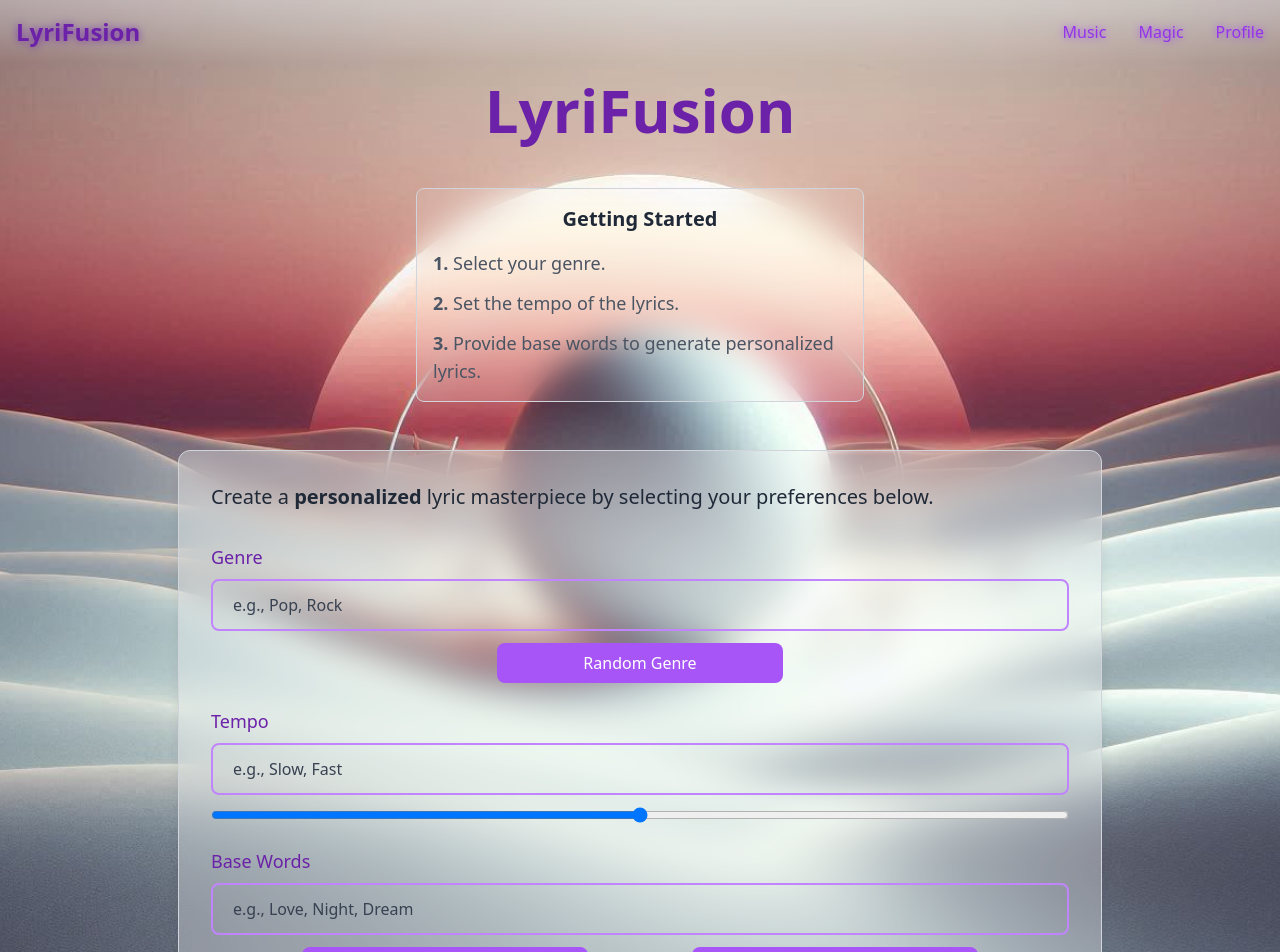
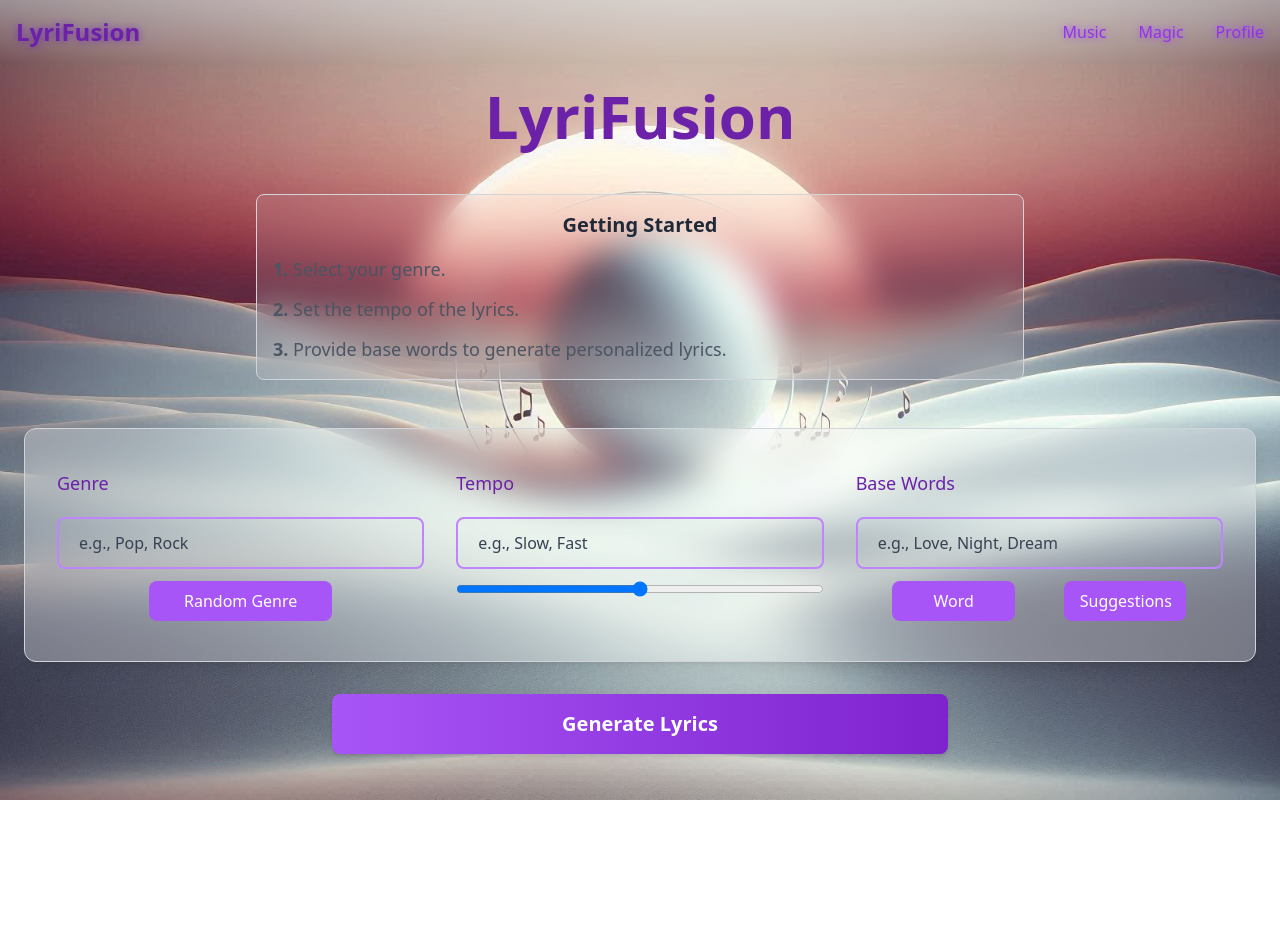
Before and after one commit to cetijunior/LyriFusion, a React (Vite) app: page / in a window 1280 px wide. Shown: the top 952 px of the page. After the commit the page ends 800 px from the top, so only its background shows below. Built offline with nearby package versions, Linux system fonts and the light colour scheme; no server answers.

Commit message:
added navabr pages

```diff
--- a/src/pages/HomePage.jsx
+++ b/src/pages/HomePage.jsx
@@ -35,12 +35,12 @@ const HomePage = () => {
     >
       <Navbar />
 
-      <div className="text-center pt-10 flex flex-col items-center w-full">
+      <div className="text-center lg:pt-0 pt-10 flex flex-col items-center w-full">
         <h1 className="text-4xl sm:text-5xl md:text-6xl font-extrabold text-purple-800 mb-6 transition-all duration-500 ease-in-out">
           LyriFusion
         </h1>
 
-        <div className="rounded-lg p-4 bg-white bg-opacity-10 backdrop-blur-lg mt-6 border border-gray-300 text-lg text-white w-full max-w-sm sm:max-w-md">
+        <div className="rounded-lg p-4 bg-white bg-opacity-10 backdrop-blur-lg mt-6 border border-gray-300 text-lg text-white w-full max-w-sm sm:max-w-3xl">
           <p className="text-xl text-gray-800 font-bold">Getting Started</p>
           <ul className="text-left text-md text-gray-600 mt-4 space-y-3">
             <li><span className="font-bold">1.</span> Select your genre.</li>
@@ -50,19 +50,18 @@ const HomePage = () => {
         </div>
       </div>
 
-      <div className="w-full md:w-11/12 lg:w-9/12 mx-auto mt-12">
-        <div className="p-6 sm:p-8 rounded-xl backdrop-blur-lg bg-white bg-opacity-30 border border-gray-300 space-y-8 shadow-lg">
-          <p className="text-gray-800 text-lg sm:text-xl mb-6">
-            Create a <span className="font-semibold">personalized</span> lyric masterpiece by selecting your preferences below.
-          </p>
+      <div className="items-center w-full md:w-11/12 lg:w-full mx-auto mt-12">
 
-          {/* Inputs */}
-          <div className="flex flex-col space-y-6 w-full">
-            <div className="w-full">
+
+
+        {/* Make the form a row on large screens (lg) and keep it stacked on smaller screens */}
+        <div className="p-6 sm:p-8 rounded-xl backdrop-blur-lg bg-white bg-opacity-30 border border-gray-300 space-y-8 lg:space-x-8 lg:py-10 lg:space-y-0 lg:flex lg:justify-between lg:items-start shadow-lg">
+
+          {/* Genre */}
+          <div className="w-full lg:w-1/3 flex flex-col  space-y-3">
             <label className="block text-purple-800 text-lg font-medium mb-2">
               Genre
             </label>
-              <div className="flex flex-col items-center space-y-3">
             <input
               className="border-2 border-purple-400 bg-inherit text-gray-900 placeholder-gray-700 rounded-lg w-full py-3 px-5 text-base focus:outline-none focus:ring-4 focus:ring-purple-500 transition-all duration-300"
               type="text"
@@ -70,8 +69,9 @@ const HomePage = () => {
               value={genre}
               onChange={(e) => setGenre(e.target.value)}
             />
+            <div className="flex items-center justify-center">
               <button
-                  className="bg-purple-500 w-1/2 sm:w-1/3 items-center text-white px-4 py-2 rounded-lg hover:bg-purple-700 transition-all duration-300"
+                className="bg-purple-500 w-1/2 sm:w-1/2 items-center text-white px-4 py-2 rounded-lg hover:bg-purple-700 transition-all duration-300"
                 onClick={() => setGenre("Pop")} // Sample random genre logic
               >
                 Random Genre
@@ -79,11 +79,11 @@ const HomePage = () => {
             </div>
           </div>
 
-            <div className="w-full">
+          {/* Tempo */}
+          <div className="w-full lg:w-1/3 flex flex-col space-y-3">
             <label className="block text-purple-800 text-lg font-medium mb-2">
               Tempo
             </label>
-              <div className="flex flex-col space-y-3">
             <input
               className="border-2 border-purple-400 bg-inherit text-gray-900 placeholder-gray-700 rounded-lg w-full py-3 px-5 text-base focus:outline-none focus:ring-4 focus:ring-purple-500 transition-all duration-300"
               type="text"
@@ -100,13 +100,12 @@ const HomePage = () => {
               className="w-full transition-all duration-300 focus:outline-none focus:ring-transparent focus:ring-purple-400"
             />
           </div>
-            </div>
 
-            <div className="w-full">
+          {/* Base Words */}
+          <div className="w-full lg:w-1/3 flex flex-col space-y-3">
             <label className="block text-purple-800 text-lg font-medium mb-2">
               Base Words
             </label>
-              <div className="flex flex-col space-y-3">
             <input
               className="border-2 border-purple-400 bg-inherit text-gray-900 placeholder-gray-700 rounded-lg w-full py-3 px-5 text-base focus:outline-none focus:ring-4 focus:ring-purple-500 transition-all duration-300"
               type="text"
@@ -130,16 +129,17 @@ const HomePage = () => {
             </div>
           </div>
         </div>
-          </div>
 
         {/* Generate Lyrics Button */}
+        <div className="flex items-center justify-center">
         <button
-            className="bg-gradient-to-r from-purple-500 to-purple-700 hover:from-purple-600 hover:to-purple-800 text-white font-bold py-4 px-6 rounded-lg w-full text-lg sm:text-xl transition-all duration-300 shadow-md hover:shadow-lg"
+          className="bg-gradient-to-r from-purple-500 to-purple-700 hover:from-purple-600 hover:to-purple-800 text-white font-bold lg:py-4 py-3 rounded-lg lg:w-1/2 w-8/12 lg:text-xl text-lg transition-all duration-300 shadow-md hover:shadow-lg mt-8"
           onClick={handleGenerateLyrics}
           disabled={isLoading}
         >
           {isLoading ? "Generating Lyrics..." : "Generate Lyrics"}
         </button>
+        </div>
 
         {/* Generated Lyrics or Error Message */}
         {lyrics ? (
@@ -155,7 +155,6 @@ const HomePage = () => {
         )}
       </div>
     </div>
-    </div>
   );
 };
 
```
Lines whose indentation alone changed are shown as unchanged.
